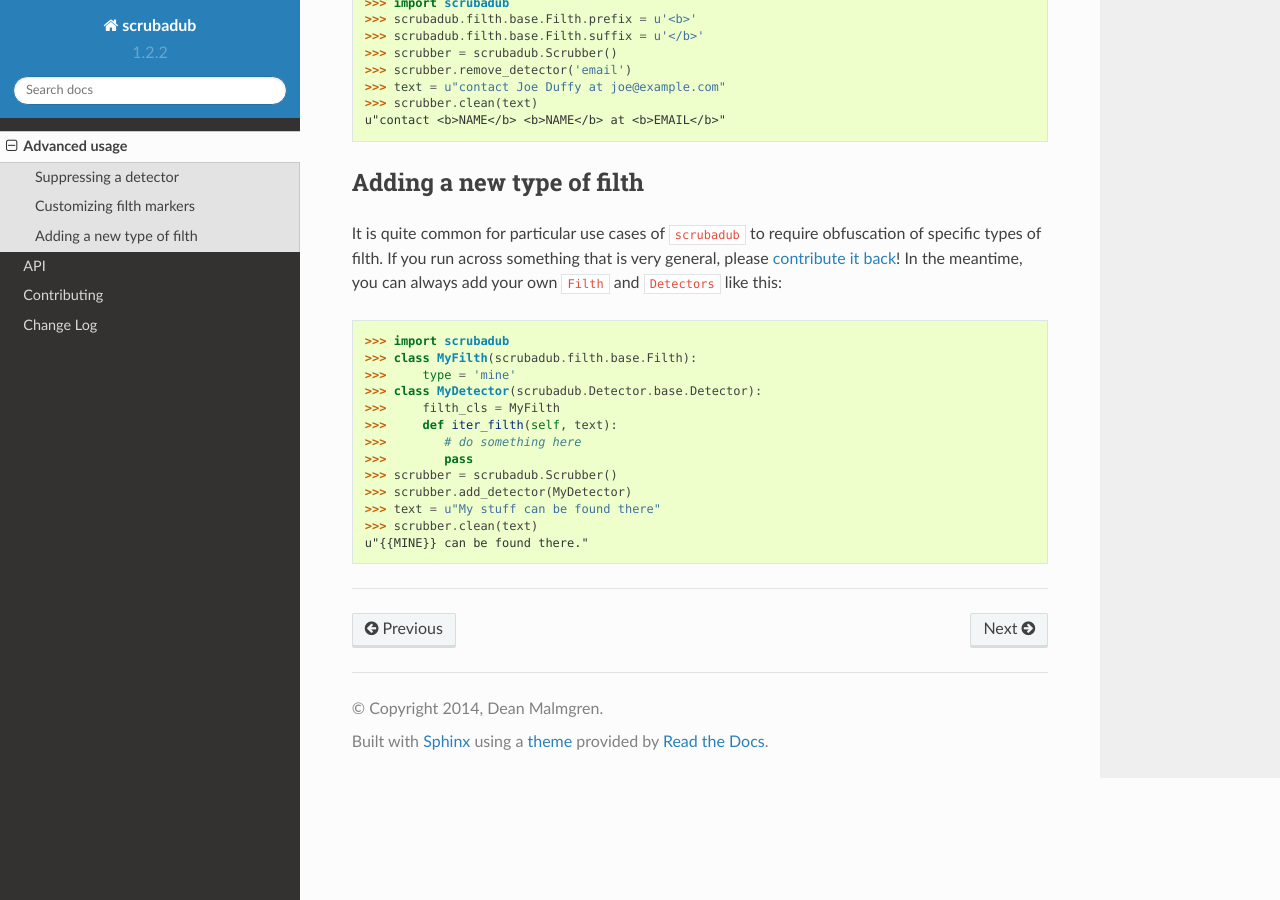
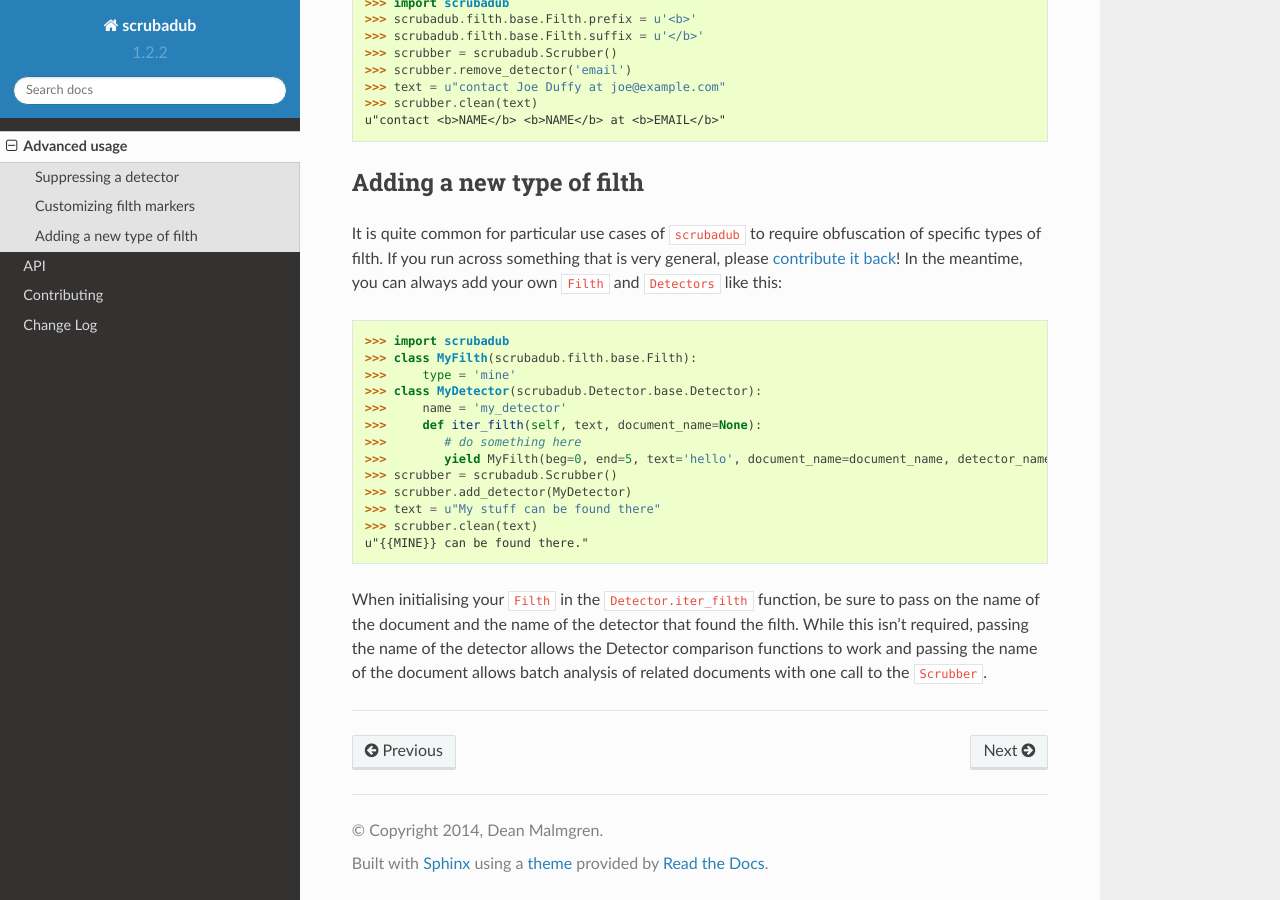
Before and after one commit to LeapBeyond/scrubadub, a Sphinx documentation site: the page built from docs/advanced_usage.rst, in a window 1280 px wide and 900 px high, scrolled down 806 px. Built offline with Sphinx 7.4.7 and the Read the Docs theme 2.0.0, drawn with Linux system fonts in a browser that asks for light colours.

Commit message:
update section on custom detectors with changes to the Filth class

```diff
--- a/docs/advanced_usage.rst
+++ b/docs/advanced_usage.rst
@@ -64,16 +64,23 @@
     >>> class MyFilth(scrubadub.filth.base.Filth):
     >>>     type = 'mine'
     >>> class MyDetector(scrubadub.Detector.base.Detector):
-    >>>     filth_cls = MyFilth
-    >>>     def iter_filth(self, text):
+    >>>     name = 'my_detector'
+    >>>     def iter_filth(self, text, document_name=None):
     >>>        # do something here
-    >>>        pass
+    >>>        yield MyFilth(beg=0, end=5, text='hello', document_name=document_name, detector_name=self.name)
     >>> scrubber = scrubadub.Scrubber()
     >>> scrubber.add_detector(MyDetector)
     >>> text = u"My stuff can be found there"
     >>> scrubber.clean(text)
     u"{{MINE}} can be found there."
 
+When initialising your ``Filth`` in the ``Detector.iter_filth`` function, be
+sure to pass on the name of the document and the name of the detector that
+found the filth.
+While this isn't required, passing the name of the detector allows the Detector
+comparison functions to work and passing the name of the document allows batch
+analysis of related documents with one call to the ``Scrubber``.
+
 
 
 ----------------------------
```
